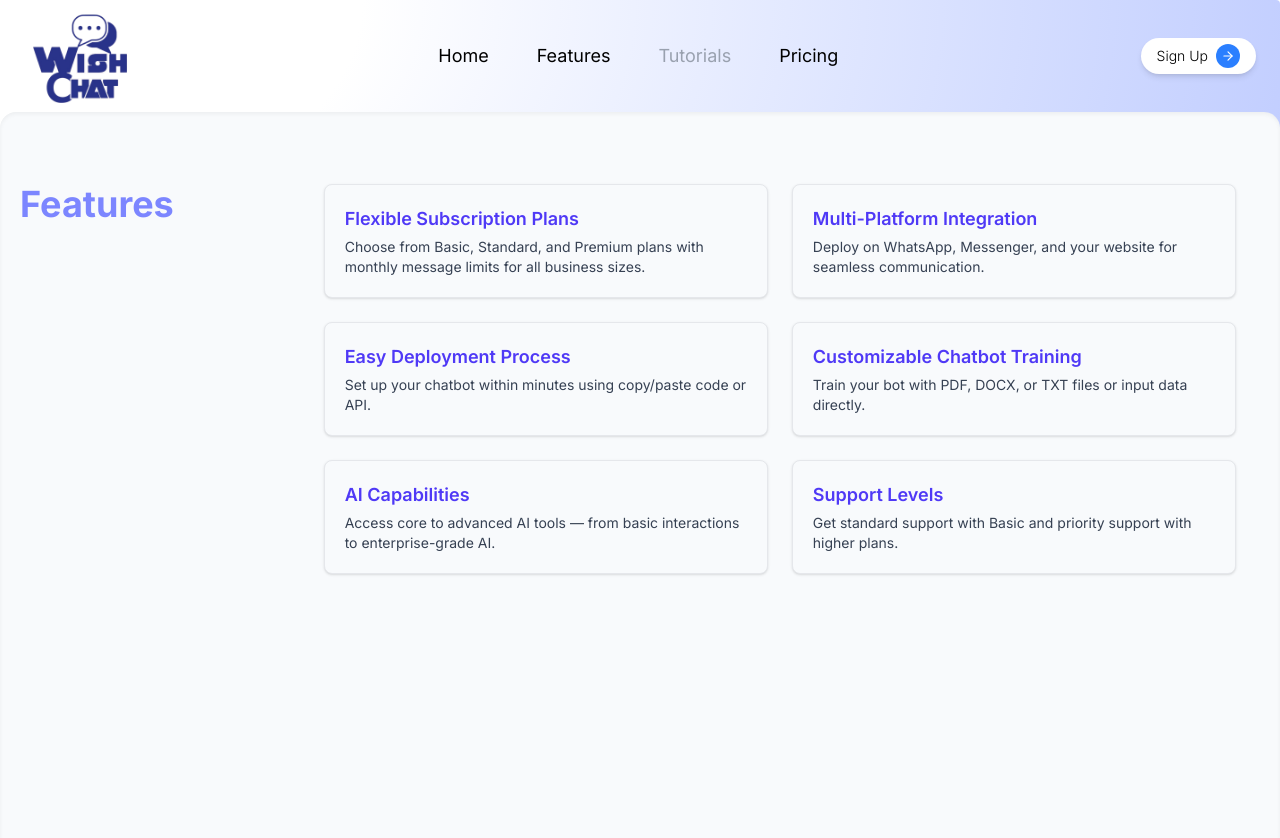
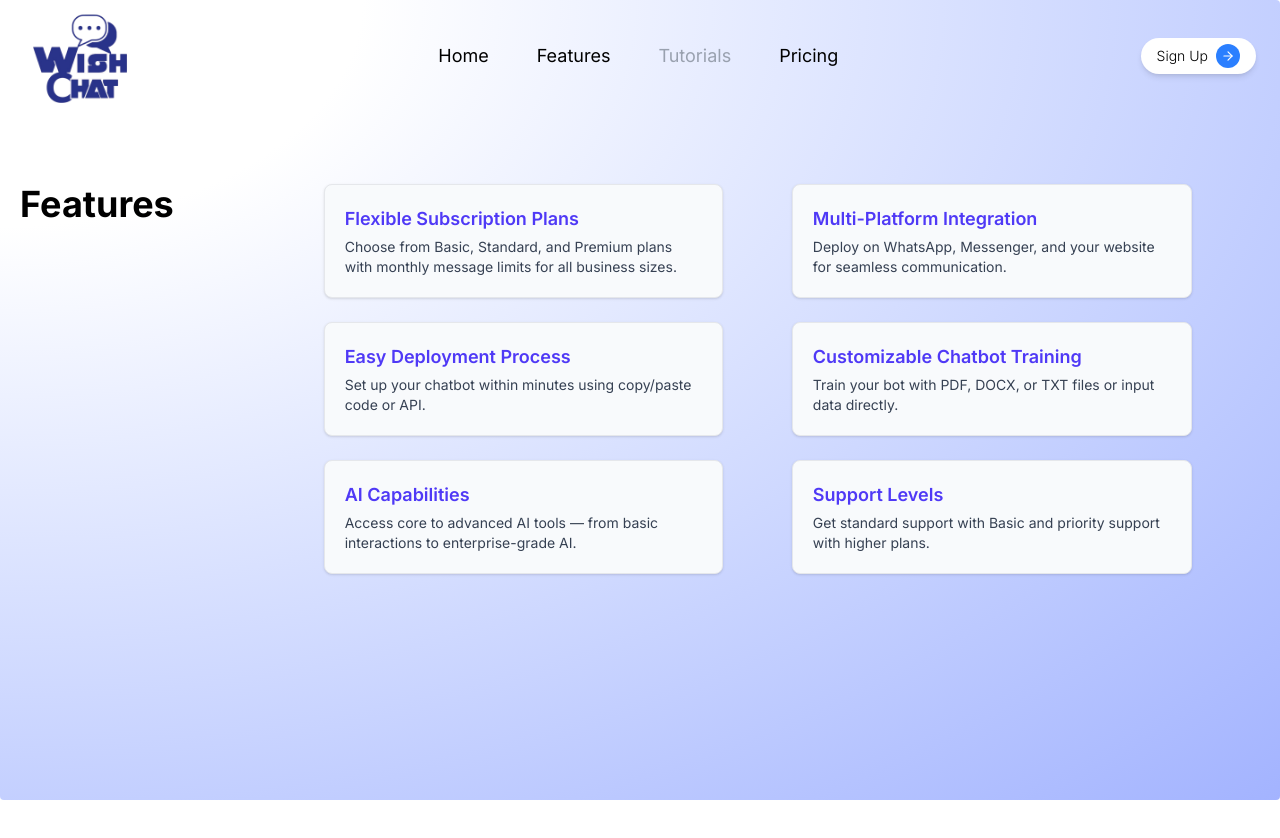
Before and after one commit to Robotics-Academy-of-Nepal/wishchat-redesign-frontend, a React (Vite) app: page /features in a window 1280 px wide. Shown: the top 838 px of the page. Built offline with nearby package versions, Linux system fonts and the light colour scheme; no server answers.

Commit message:
inital commit from new-branch

```diff
--- a/src/Components/Features/FeatureSection.jsx
+++ b/src/Components/Features/FeatureSection.jsx
@@ -35,10 +35,10 @@ const features = [
 
 const FeatureSection = () => {
   return (
-    <div className="bg-none md:bg-slate-50 shadow-inner min-h-screen pt-12 px-4 md:px-5 rounded-t-2xl">
+    <div className="bg-none  min-h-screen pt-12 px-4 md:px-5 rounded-t-2xl">
       <div className="max-w-7xl mx-auto flex flex-col lg:flex-row gap-10">
         <div className="lg:w-[20%] w-full flex flex-col items-center lg:items-start">
-          <h2 className="text-3xl md:text-4xl font-bold text-indigo-400 mt-6 text-center lg:text-left">
+          <h2 className="text-3xl md:text-4xl font-bold text- mt-6 text-center lg:text-left">
             Features
           </h2>
         </div>
@@ -49,7 +49,7 @@ const FeatureSection = () => {
             {features.map((feature, index) => (
               <div
                 key={index}
-                className="bg-slate-50 p-5 rounded-lg border border-gray-200 shadow-sm hover:shadow-md transition"
+                className="bg-slate-50 w-[90%] p-5 rounded-lg border border-gray-200 shadow-sm hover:shadow-md transition"
               >
                 <h3 className="text-lg font-semibold text-indigo-600 mb-1">
                   {feature.title}
```
